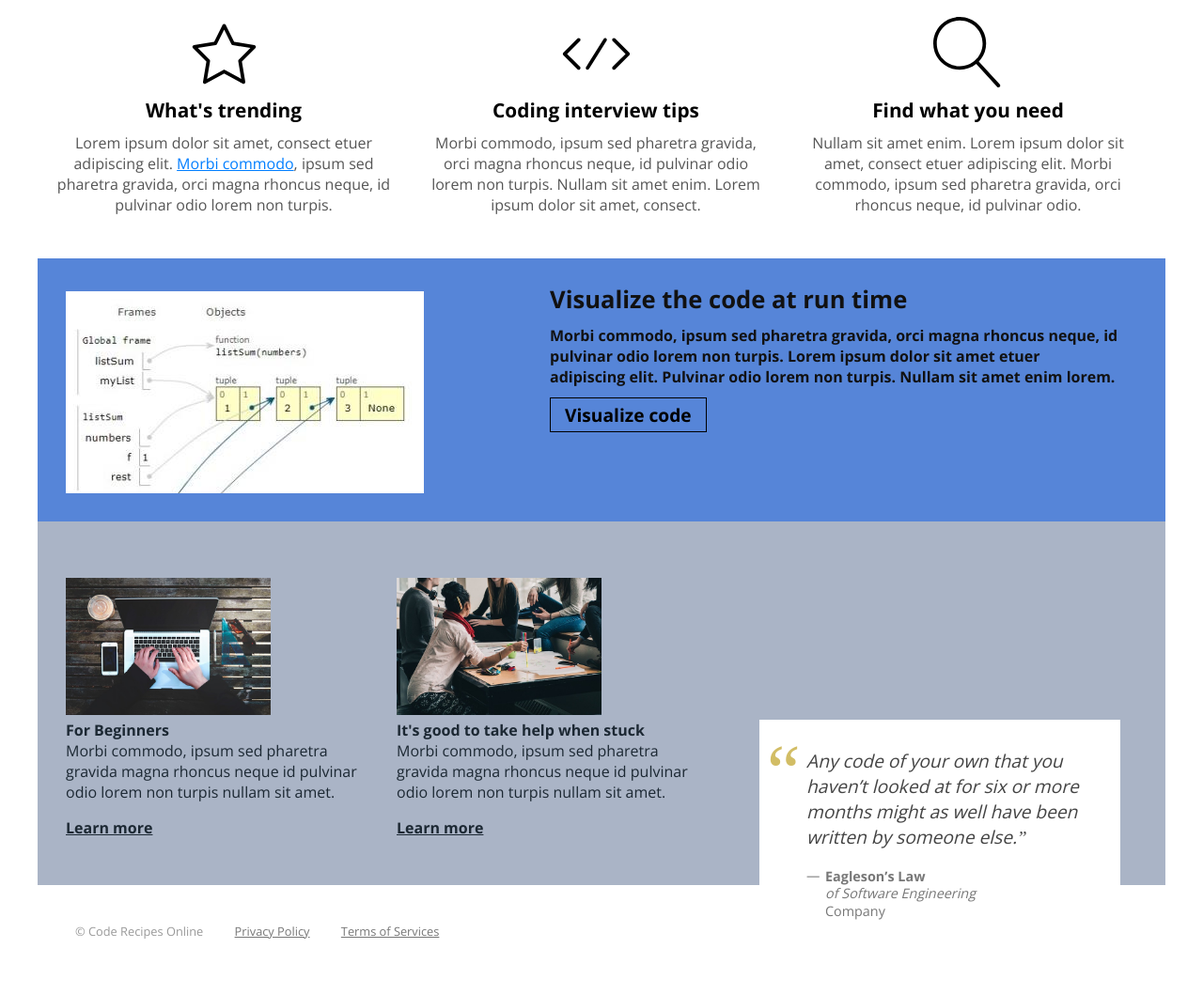
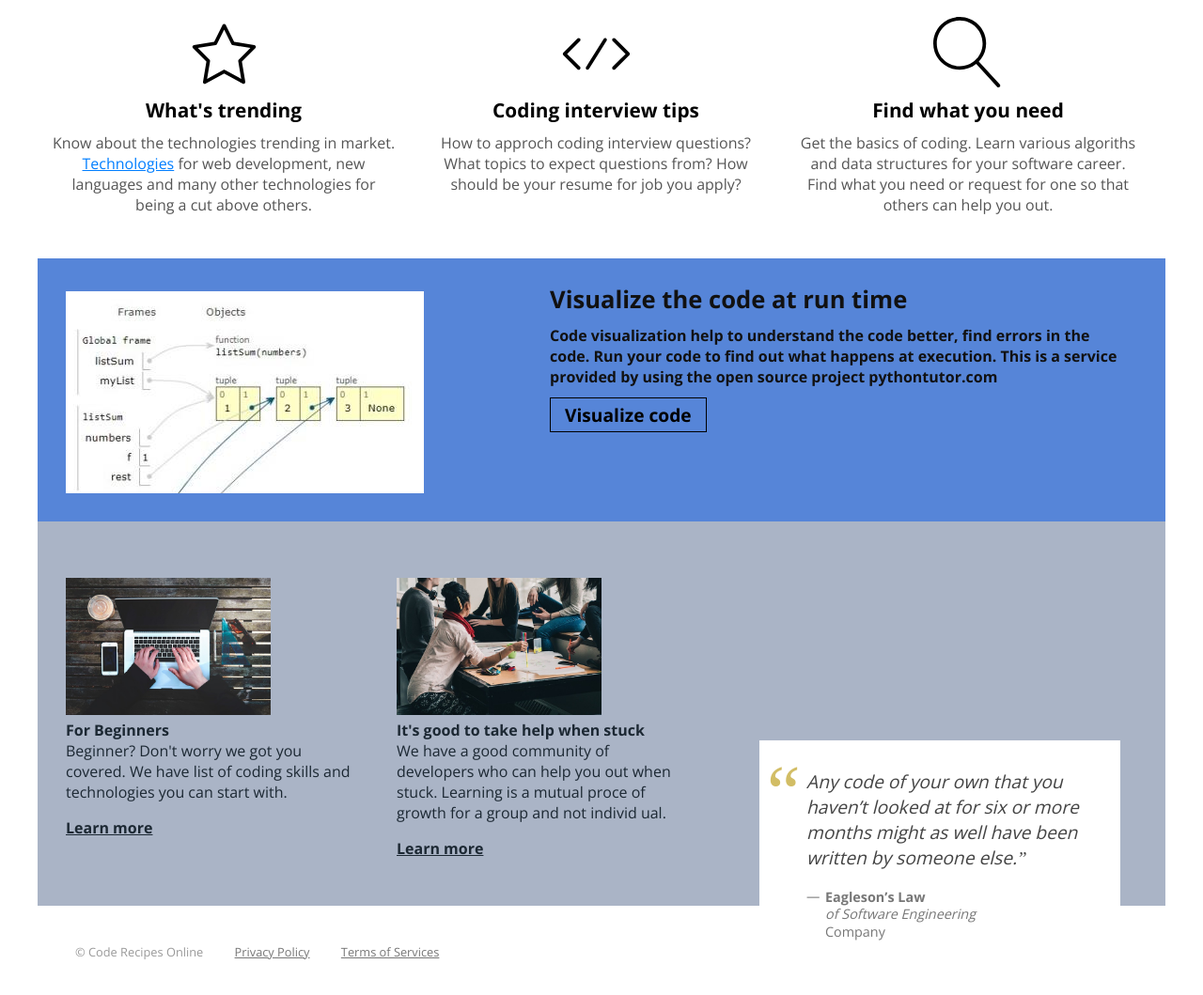
Before and after one commit to LoneWolf1997/shashank136.github.io, a plain HTML site: page index.html in a window 1280 px wide. Shown: the part 447-1506 px from the top of the page at 94% size. Drawn offline with nearby package versions, Linux system fonts and the light colour scheme.

Commit message:
Add files via upload

```diff
--- a/index.html
+++ b/index.html
@@ -22,26 +22,26 @@
 				<aside>
 					<div class="content trending">
 						<h3><a href="#">What&apos;s trending</a></h3>
-						<p>Lorem ipsum dolor sit amet, consect etuer adipiscing elit. <a href="http://codifydesign.com">Morbi commodo</a>, ipsum sed pharetra gravida, orci magna rhoncus neque, id pulvinar odio lorem non turpis.</p>
+						<p>Know about the technologies trending in market. <a href="http://codifydesign.com">Technologies</a> for web development, new languages and many other technologies for being a cut above others.</p>
 					</div>
 				</aside>
 				<aside>
 					<div class="content interview_tips">
 						<h3><a href="#">Coding interview tips</a></h3>
-						<p>Morbi commodo, ipsum sed pharetra gravida, orci magna rhoncus neque, id pulvinar odio lorem non turpis. Nullam sit amet enim. Lorem ipsum dolor sit amet, consect.</p>
+						<p>How to approch coding interview questions? What topics to expect questions from? How should be your resume for job you apply?</p>
 					</div>
 				</aside>
 				<aside>
 					<div class="content Find-what-you-need">
 						<h3><a href="#">Find what you need</a></h3>
-						<p>Nullam sit amet enim. Lorem ipsum dolor sit amet, consect etuer adipiscing elit. Morbi commodo, ipsum sed pharetra gravida, orci rhoncus neque, id pulvinar odio.</p>
+						<p>Get the basics of coding. Learn various algoriths and data structures for your software career. Find what you need or request for one so that others can help you out.</p>
 					</div>
 				</aside>
 			</section>
 			<section class="visualize">
 				<article>
 					<h2>Visualize the code at run time</h2>
-					<p>Morbi commodo, ipsum sed pharetra gravida, orci magna rhoncus neque, id pulvinar odio lorem non turpis. Lorem ipsum dolor sit amet etuer adipiscing elit. Pulvinar odio lorem non turpis. Nullam sit amet enim lorem.</p>
+					<p>Code visualization help to understand the code better, find errors in the code. Run your code to find out what happens at execution. This is a service provided by using the open source project pythontutor.com</p>
 					<a href="#" title="Visualize code" class="btn">Visualize code</a>
 				</article>
 			</section>
@@ -50,7 +50,7 @@
 					<div class="content">
 						<img src="images/student.jpg" alt="Where to start from">
 						<h4>For Beginners</h4>
-						 <p>Morbi commodo, ipsum sed pharetra gravida magna rhoncus neque id pulvinar odio lorem non turpis nullam sit amet.</p>
+						 <p>Beginner? Don't worry we got you covered. We have list of coding skills and technologies you can start with.</p>
 						 <a href="#" title="Learn how to solve a coding prblem">Learn more</a>
 					</div>
 				</aside>
@@ -58,7 +58,7 @@
 					<div class="content">
 						<img src="images/help.jpg" alt="Ask for help">
 						<h4>It's good to take help when stuck</h4>
-						<p>Morbi commodo, ipsum sed pharetra gravida magna rhoncus neque id pulvinar odio lorem non turpis nullam sit amet.</p>
+						<p>We have a good community of developers who can help you out when stuck. Learning is a mutual proce of growth for a group and not individ	ual.</p>
                     	<a title="Learn how to choose the proper lighting." href="http://codifydesign.com">Learn more</a>
 					</div>
 				</aside>
```
